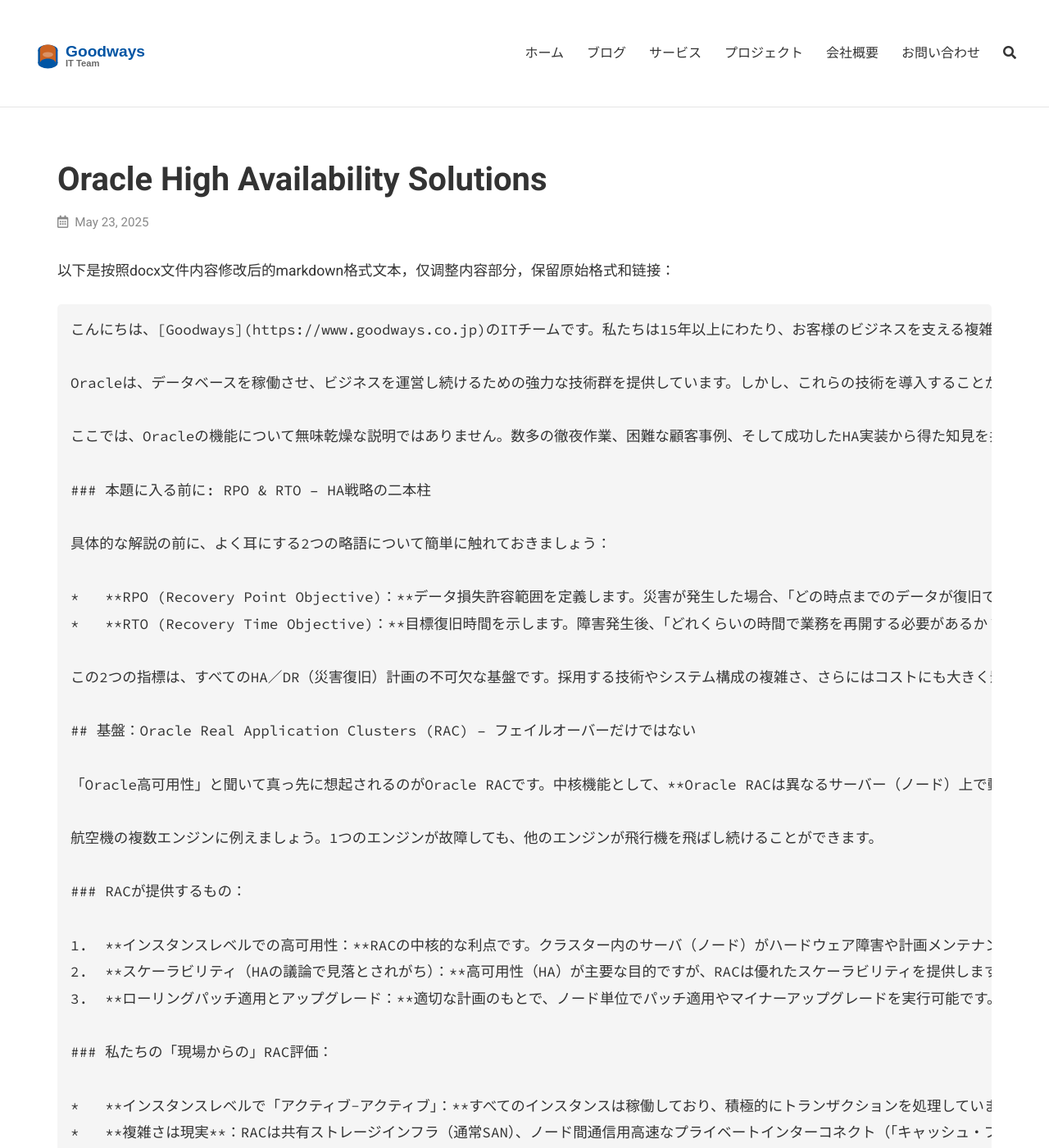
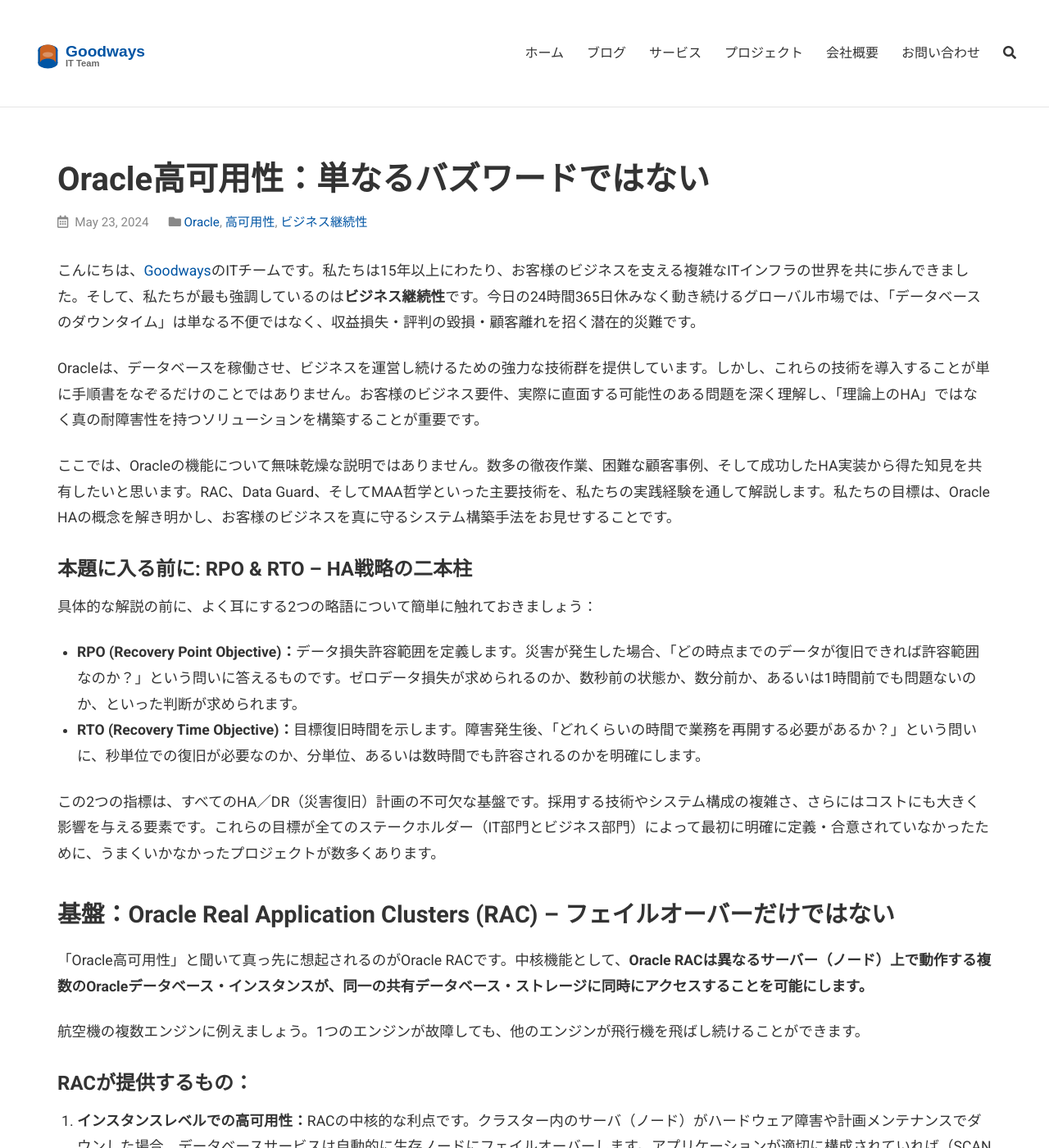
Before and after one commit to goodwaysIT/ja, a Jekyll site: the page built from _posts/2025-05-23-oracle-high-availability-solutions.md, in a window 1280 px wide and 1400 px high. Shown: the whole window at 82% size. Built offline with Jekyll 4.4.1, drawn with Linux system fonts in a browser that asks for light colours; our own code applies the rules of GitHub Pages for plain Markdown files; some of the changed text lies outside the part shown.

````diff
--- a/_posts/2025-05-23-oracle-high-availability-solutions.md
+++ b/_posts/2025-05-23-oracle-high-availability-solutions.md
@@ -1,6 +1,14 @@
-以下是按照docx文件内容修改后的markdown格式文本，仅调整内容部分，保留原始格式和链接：
+---
+layout: post
+title: "Oracle高可用性：単なるバズワードではない"
+excerpt: "15年以上の実装経験を持つチームからのOracle HAソリューション（RAC、Data Guard、MAA）の詳細な解説。実世界の洞察、一般的な落とし穴、そして単なるチェックボックスではなく、本当のビジネス継続性を達成する方法。"
+date: 2024-05-23 09:05:00 +0800 # Or your actual publication date
+categories: [Oracle, 高可用性, ビジネス継続性]
+tags: [oracle, data guard, rac, active-active, MAA, RPO, RTO, 災害復旧, ビジネス継続性, データベース HA]
+lang: ja
+image: /assets/images/posts/oracle-ha-deepdive.jpg # Suggest a relevant image
+---
 
-```markdown
 こんにちは、[Goodways](https://www.goodways.co.jp)のITチームです。私たちは15年以上にわたり、お客様のビジネスを支える複雑なITインフラの世界を共に歩んできました。そして、私たちが最も強調しているのは**ビジネス継続性**です。今日の24時間365日休みなく動き続けるグローバル市場では、「データベースのダウンタイム」は単なる不便ではなく、収益損失・評判の毀損・顧客離れを招く潜在的災難です。
 
 Oracleは、データベースを稼働させ、ビジネスを運営し続けるための強力な技術群を提供しています。しかし、これらの技術を導入することが単に手順書をなぞるだけのことではありません。お客様のビジネス要件、実際に直面する可能性のある問題を深く理解し、「理論上のHA」ではなく真の耐障害性を持つソリューションを構築することが重要です。
@@ -105,4 +113,3 @@ Oracle HAの世界を航海することは困難に感じるかもしれませ
 高可用性について考え始めたばかりであろうと、既存のセットアップの健康診断やアップグレードが必要であろうと、私たちはその経験を共有する準備ができています。私たちは、技術的に堅実でありながら、お客様のビジネスの現実に一致したソリューションを構築することを信じています。結局のところ、私たちの成功は、お客様の途切れのない成功によって測られます。
 
 特定のOracle高可用性の課題についてもっと話し合いたい場合は、[お問い合わせください](https://goodwaysit.github.io/ja/contact/)。共に強靭なものを構築しましょう。
-```
````
